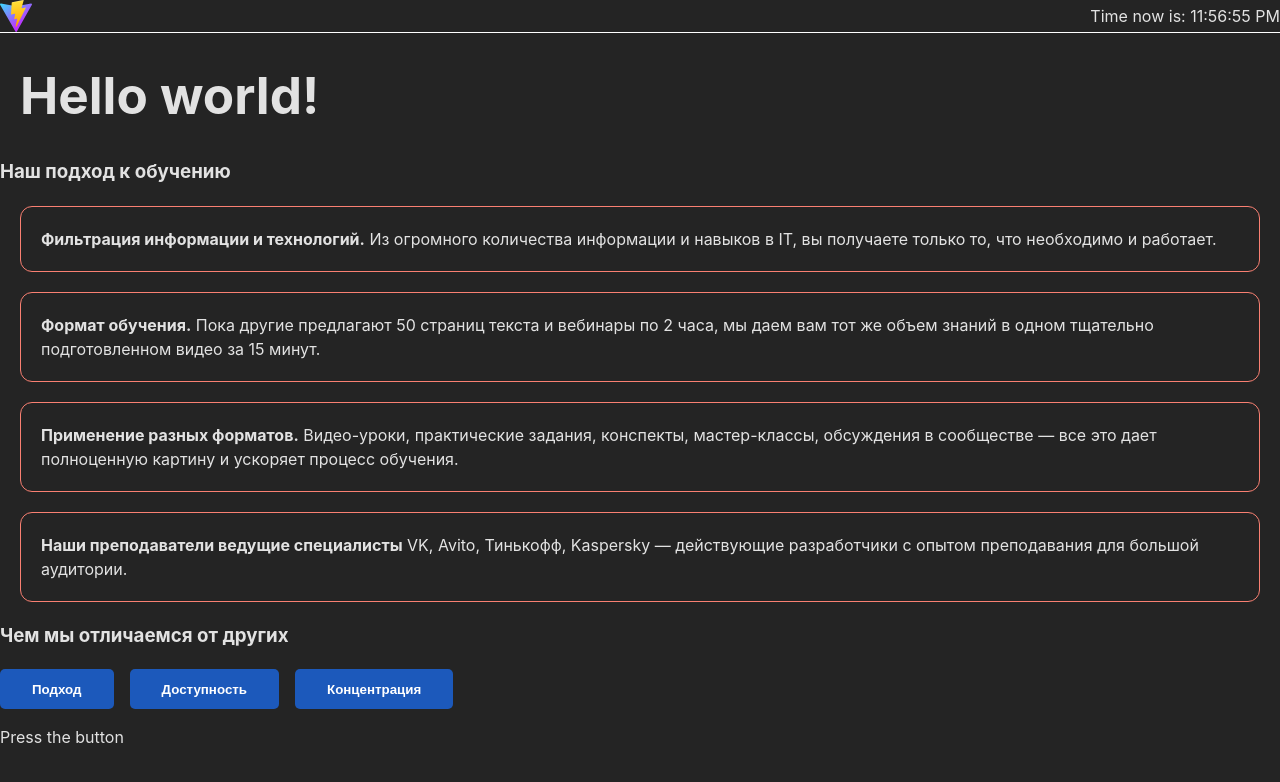
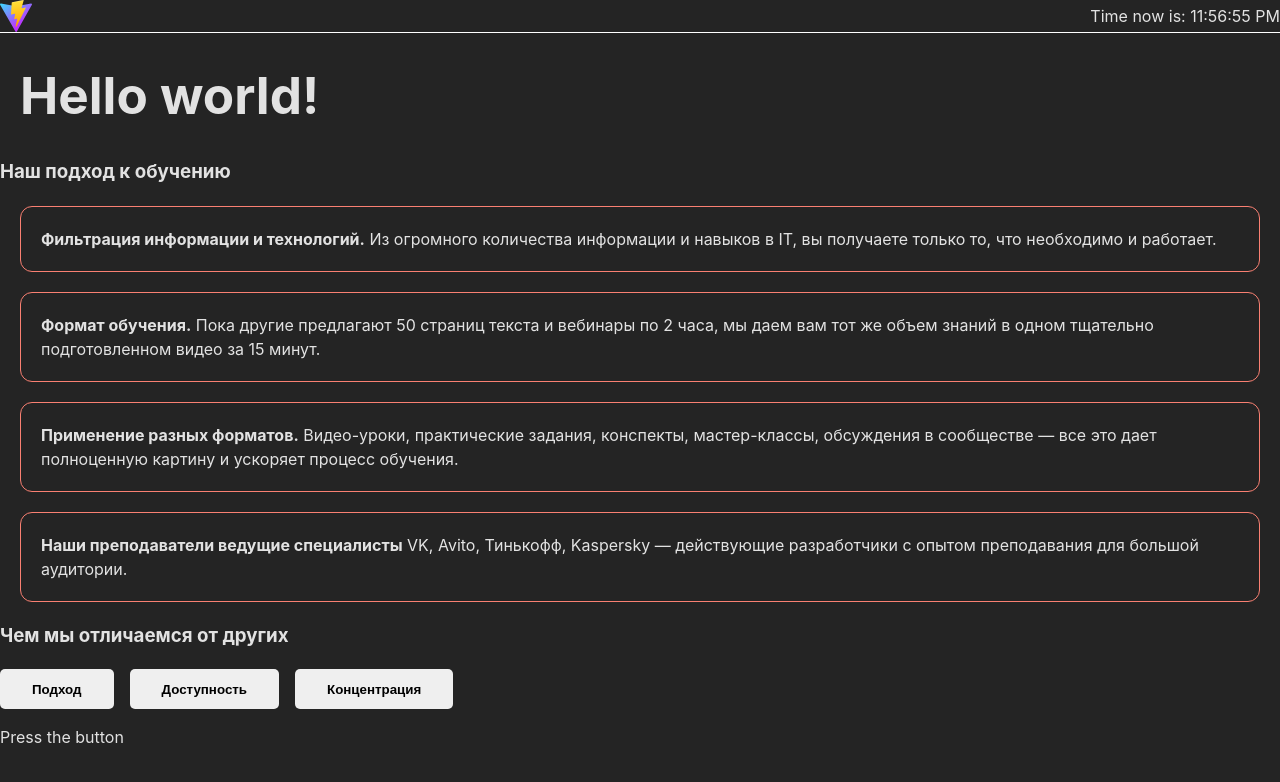
Before and after one commit to p0nyqz/react-intro-project, a React (Vite) app: page / in a window 1280 px wide. Shown: the top 782 px of the page. Built offline with nearby package versions, Linux system fonts and the light colour scheme.

Commit message:
feat: isActive

```diff
--- a/src/components/Button/Button.jsx
+++ b/src/components/Button/Button.jsx
@@ -1,8 +1,10 @@
 import './Button.css'
 
-export default function Button({ children, onClick }) {
+export default function Button({ children, onClick, isActive }) {
+  // let classes = 'button'
+  // if (isActive) classes += ' active'
   return (
-    <button className="button active" onClick={onClick}>
+    <button className={isActive ? 'button active' : 'button'} onClick={onClick}>
       {children}
     </button>
   )
```
